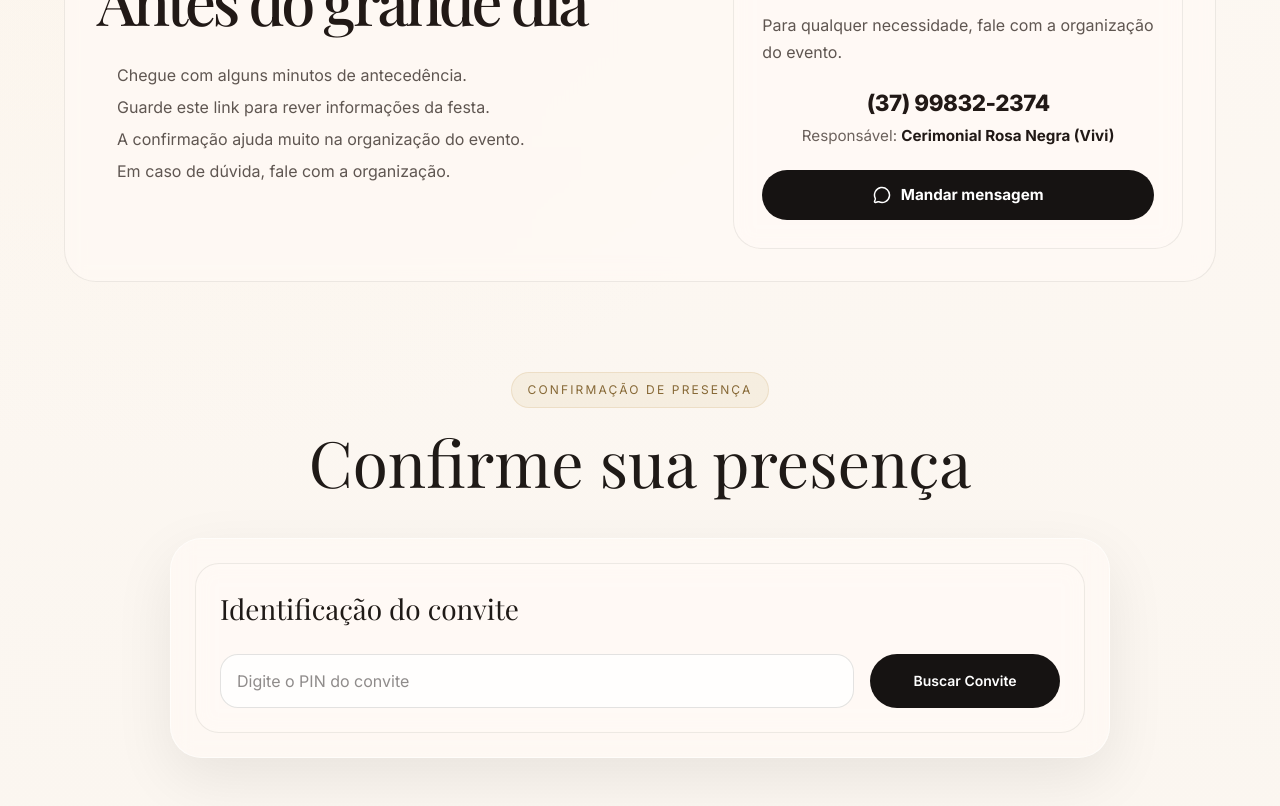
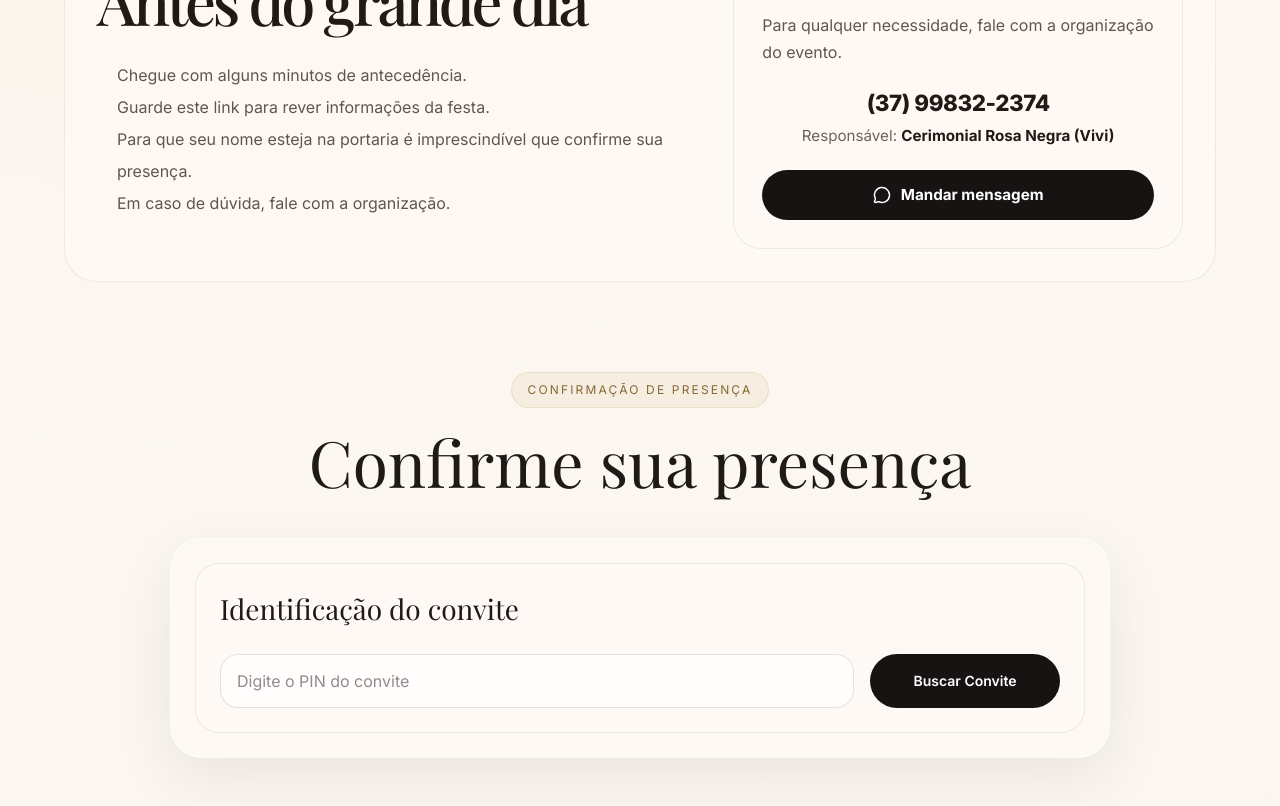
Before and after one commit to Gustavo-Arimateia/Convite-15anos, a Next.js app: page / in a window 1280 px wide. Shown: the part 4860-5666 px from the top of the page. Built offline with nearby package versions, Linux system fonts and the light colour scheme; a web font is replaced by a local one.

Commit message:
fix: ajuste na mensagem

```diff
--- a/data/event.ts
+++ b/data/event.ts
@@ -23,7 +23,7 @@ export const eventData = {
   infoItems: [
     "Chegue com alguns minutos de antecedência.",
     "Guarde este link para rever informações da festa.",
-    "A confirmação ajuda muito na organização do evento.",
+    "Para que seu nome esteja na portaria é imprescindível que confirme sua presença.",
     "Em caso de dúvida, fale com a organização.",
   ],
 
```
